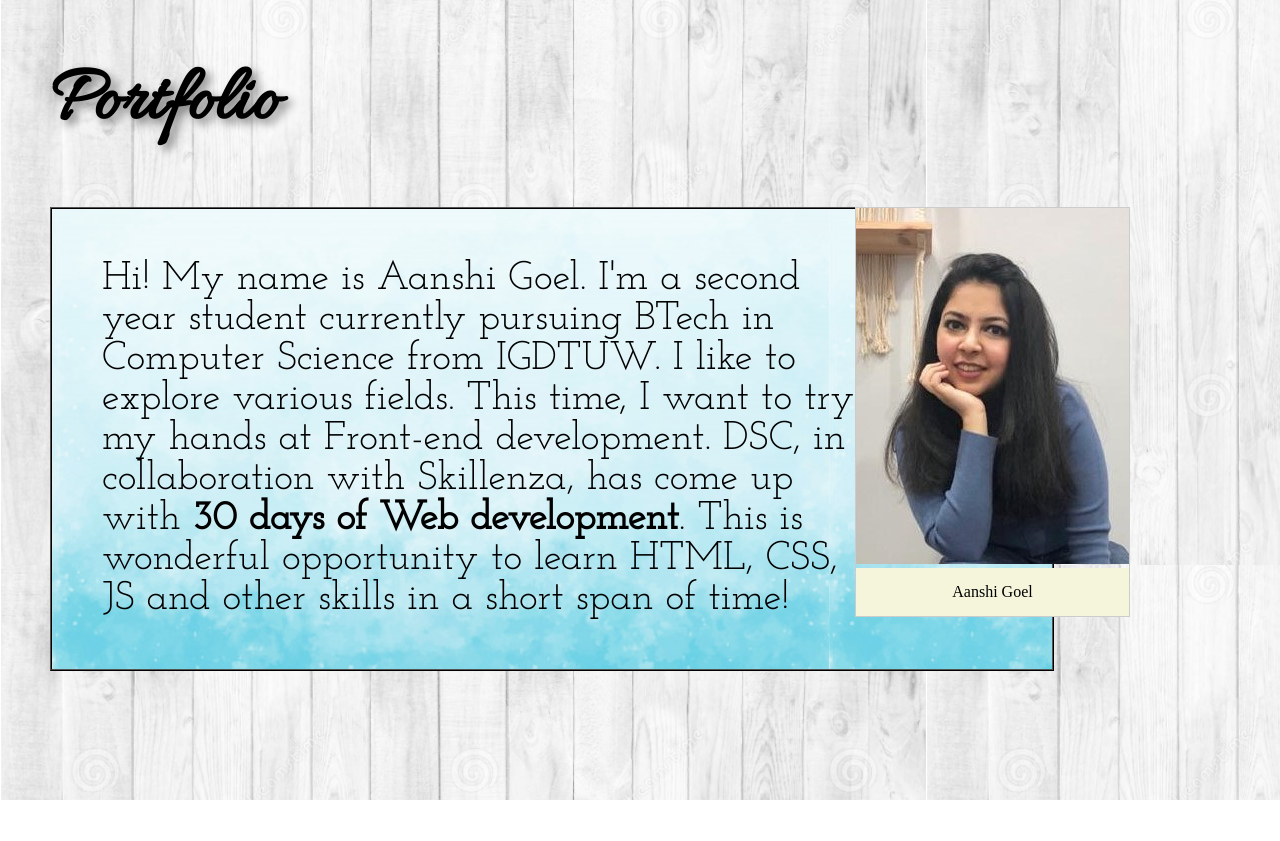
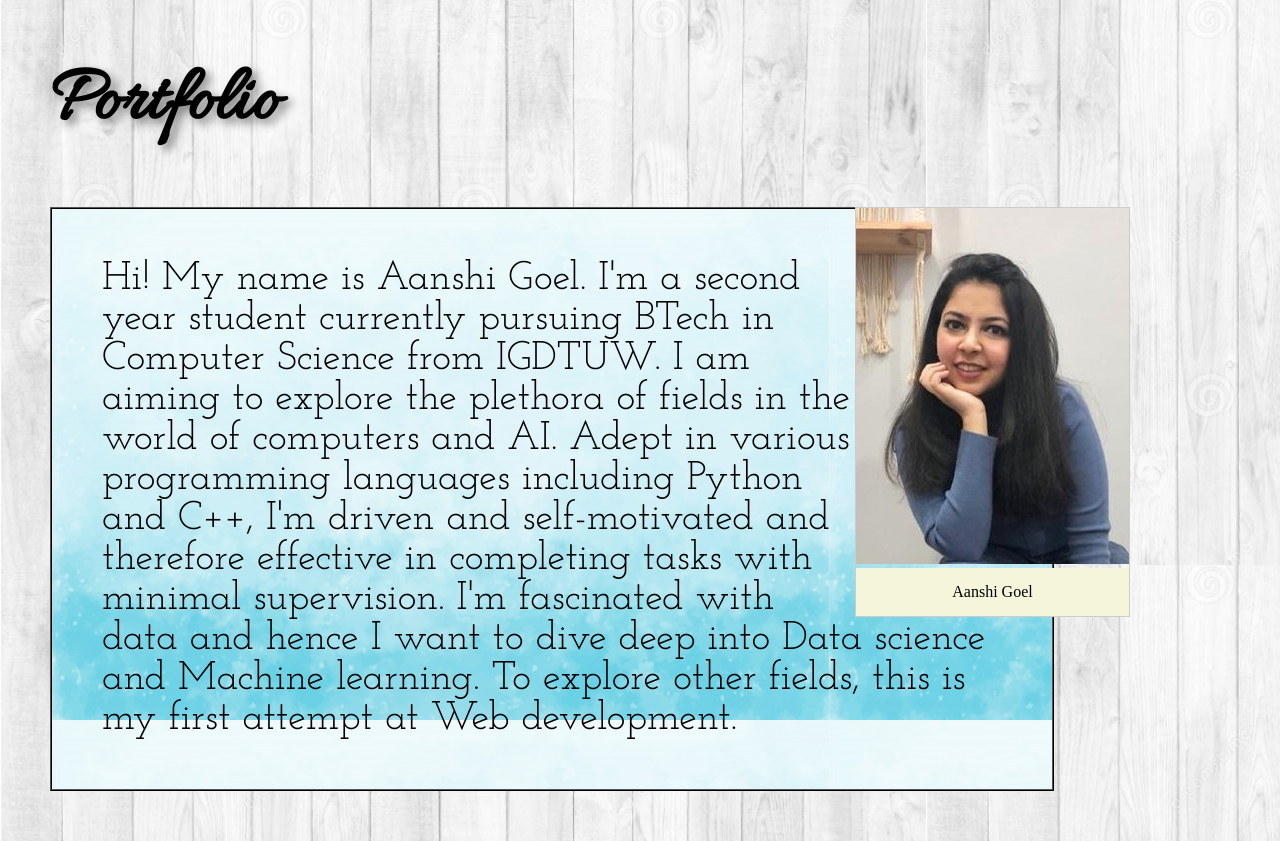
Before and after one commit to aanshigoel/first-website, a plain HTML site: page index.html in a window 1280 px wide. Before the commit the page ends 800 px from the top, so only its background shows below. Drawn offline with Linux system fonts and the light colour scheme.

Commit message:
Update index.html

```diff
--- a/index.html
+++ b/index.html
@@ -14,9 +14,9 @@
     <div class="desc">Aanshi Goel</div>
 </div>
 <p>Hi! My name is Aanshi Goel. I'm a second year student currently pursuing BTech in Computer Science from IGDTUW.
-    I like to explore various fields. This time, I want to try my hands at Front-end development. DSC, in collaboration with Skillenza,
-    has come up with <strong>30 days of Web development</strong>. This is wonderful opportunity to learn HTML, CSS, JS and other skills
-    in a short span of time!
+    I am aiming to explore the plethora of fields in the world of computers and AI. Adept in various programming languages including Python and C++, I'm driven and self-motivated
+    and therefore effective in completing tasks with minimal supervision. I'm fascinated with data and hence I want to dive deep into Data science and Machine learning.
+    To explore other fields, this is my first attempt at Web development.
 </p>
 
 
```
